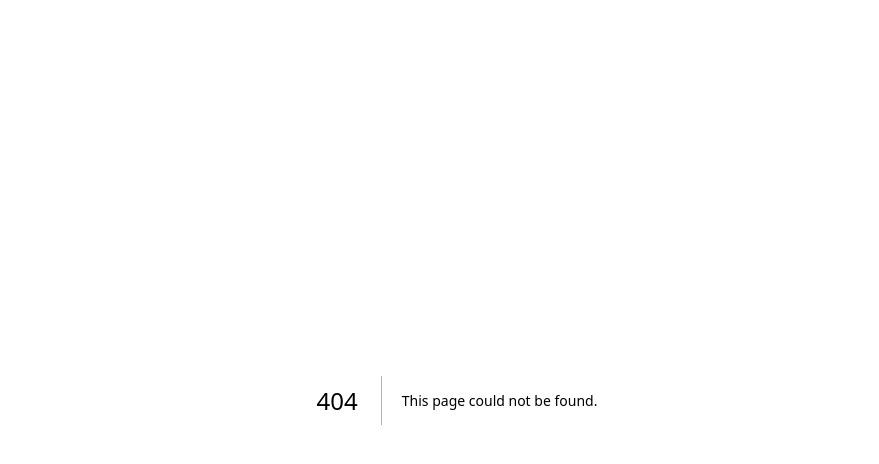
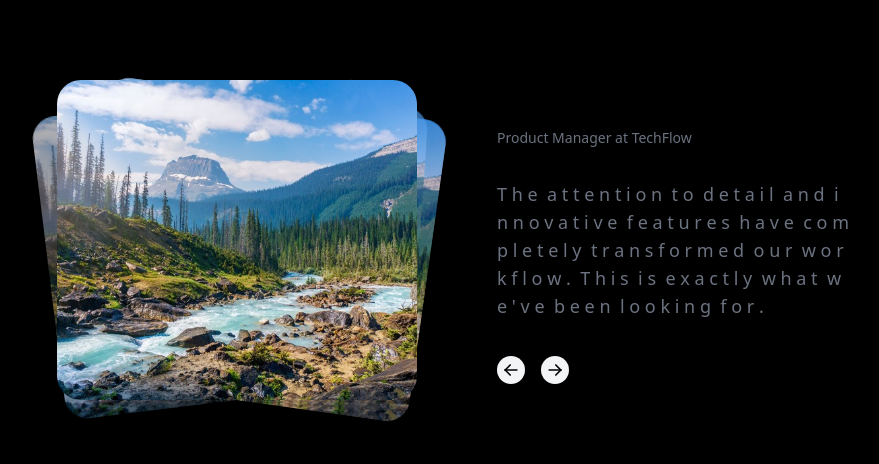
Before and after one commit to kennataddese6/portfolio, a Next.js app: page /animated-testimonial in a window 1280 px wide. Before the commit this address had no page. Shown: the top 464 px of the page, without its empty margins (183-1062 px from the left). Built offline with nearby package versions, Linux system fonts and the light colour scheme.

Commit message:
add testimonail ui

```diff
--- /dev/null
+++ b/app/animated-testimonial/page.tsx
@@ -0,0 +1,42 @@
+import { AnimatedTestimonials } from "@/components/ui/animated-testimonials"
+
+export default function AnimatedTestimonialsDemo() {
+  const testimonials = [
+    {
+      quote:
+        "The attention to detail and innovative features have completely transformed our workflow. This is exactly what we've been looking for.",
+      name: "Sarah Chen",
+      designation: "Product Manager at TechFlow",
+      src: "/image.png",
+    },
+    {
+      quote:
+        "Implementation was seamless and the results exceeded our expectations. The platform's flexibility is remarkable.",
+      name: "Michael Rodriguez",
+      designation: "CTO at InnovateSphere",
+      src: "/image.png",
+    },
+    {
+      quote:
+        "This solution has significantly improved our team's productivity. The intuitive interface makes complex tasks simple.",
+      name: "Emily Watson",
+      designation: "Operations Director at CloudScale",
+      src: "/image.png",
+    },
+    {
+      quote:
+        "Outstanding support and robust features. It's rare to find a product that delivers on all its promises.",
+      name: "James Kim",
+      designation: "Engineering Lead at DataPro",
+      src: "/image.png",
+    },
+    {
+      quote:
+        "The scalability and performance have been game-changing for our organization. Highly recommend to any growing business.",
+      name: "Lisa Thompson",
+      designation: "VP of Technology at FutureNet",
+      src: "/image.png",
+    },
+  ]
+  return <AnimatedTestimonials testimonials={testimonials} />
+}
--- /dev/null
+++ b/components/ui/animated-testimonials.tsx
@@ -0,0 +1,167 @@
+"use client"
+
+import { IconArrowLeft, IconArrowRight } from "@tabler/icons-react"
+import { motion, AnimatePresence } from "framer-motion"
+import Image from "next/image"
+import { useEffect, useState } from "react"
+
+type Testimonial = {
+  quote: string
+  name: string
+  designation: string
+  src: string
+}
+export const AnimatedTestimonials = ({
+  testimonials,
+  autoplay = false,
+}: {
+  testimonials: Testimonial[]
+  autoplay?: boolean
+}) => {
+  const [active, setActive] = useState(0)
+
+  const handleNext = () => {
+    setActive((prev) => (prev + 1) % testimonials.length)
+  }
+
+  const handlePrev = () => {
+    setActive((prev) => (prev - 1 + testimonials.length) % testimonials.length)
+  }
+
+  const isActive = (index: number) => {
+    return index === active
+  }
+
+  useEffect(() => {
+    if (autoplay) {
+      const interval = setInterval(handleNext, 5000)
+      return () => clearInterval(interval)
+    }
+  }, [autoplay])
+
+  const randomRotateY = () => {
+    return Math.floor(Math.random() * 21) - 10
+  }
+  return (
+    <div className="w-full h-full bg-black">
+      <div className="max-w-sm md:max-w-4xl mx-auto antialiased font-sans px-4 md:px-8 lg:px-12 py-20">
+        <div className="relative grid grid-cols-1 md:grid-cols-2  gap-20">
+          <div>
+            <div className="relative h-80 w-full">
+              <AnimatePresence>
+                {testimonials.map((testimonial, index) => (
+                  <motion.div
+                    key={index}
+                    initial={{
+                      opacity: 0,
+                      scale: 0.9,
+                      z: -100,
+                      rotate: randomRotateY(),
+                    }}
+                    animate={{
+                      opacity: isActive(index) ? 1 : 0.7,
+                      scale: isActive(index) ? 1 : 0.95,
+                      z: isActive(index) ? 0 : -100,
+                      rotate: isActive(index) ? 0 : randomRotateY(),
+                      zIndex: isActive(index)
+                        ? 999
+                        : testimonials.length + 2 - index,
+                      y: isActive(index) ? [0, -80, 0] : 0,
+                    }}
+                    exit={{
+                      opacity: 0,
+                      scale: 0.9,
+                      z: 100,
+                      rotate: randomRotateY(),
+                    }}
+                    transition={{
+                      duration: 0.4,
+                      ease: "easeInOut",
+                    }}
+                    className="absolute inset-0 origin-bottom"
+                  >
+                    <Image
+                      src={testimonial.src}
+                      alt={testimonial.name}
+                      width={500}
+                      height={500}
+                      draggable={false}
+                      className="h-full w-full rounded-3xl object-cover object-center"
+                    />
+                  </motion.div>
+                ))}
+              </AnimatePresence>
+            </div>
+          </div>
+          <div className="flex justify-between flex-col py-4">
+            <motion.div
+              key={active}
+              initial={{
+                y: 20,
+                opacity: 0,
+              }}
+              animate={{
+                y: 0,
+                opacity: 1,
+              }}
+              exit={{
+                y: -20,
+                opacity: 0,
+              }}
+              transition={{
+                duration: 0.2,
+                ease: "easeInOut",
+              }}
+            >
+              <h3 className="text-2xl font-bold dark:text-white text-black">
+                {testimonials[active].name}
+              </h3>
+              <p className="text-sm text-gray-500 dark:text-neutral-500">
+                {testimonials[active].designation}
+              </p>
+              <motion.p className="text-lg text-gray-500 mt-8 dark:text-neutral-300">
+                {testimonials[active].quote.split("").map((word, index) => (
+                  <motion.span
+                    key={index}
+                    initial={{
+                      filter: "blur(10px)",
+                      opacity: 0,
+                      y: 5,
+                    }}
+                    animate={{
+                      filter: "blur(0px)",
+                      opacity: 1,
+                      y: 0,
+                    }}
+                    transition={{
+                      duration: 0.2,
+                      ease: "easeInOut",
+                      delay: 0.02 * index,
+                    }}
+                    className="inline-block"
+                  >
+                    {word}&nbsp;
+                  </motion.span>
+                ))}
+              </motion.p>
+            </motion.div>
+            <div className="flex gap-4 pt-12 md:pt-0">
+              <button
+                onClick={handlePrev}
+                className="h-7 w-7 rounded-full bg-gray-100 dark:bg-neutral-800 flex items-center justify-center group/button"
+              >
+                <IconArrowLeft className="h-5 w-5 text-black dark:text-neutral-400 group-hover/button:rotate-12 transition-transform duration-300" />
+              </button>
+              <button
+                onClick={handleNext}
+                className="h-7 w-7 rounded-full bg-gray-100 dark:bg-neutral-800 flex items-center justify-center group/button"
+              >
+                <IconArrowRight className="h-5 w-5 text-black dark:text-neutral-400 group-hover/button:-rotate-12 transition-transform duration-300" />
+              </button>
+            </div>
+          </div>
+        </div>
+      </div>
+    </div>
+  )
+}
--- a/package.json
+++ b/package.json
@@ -9,6 +9,7 @@
     "lint": "next lint"
   },
   "dependencies": {
+    "@tabler/icons-react": "^3.29.0",
     "class-variance-authority": "^0.7.1",
     "clsx": "^2.1.1",
     "framer-motion": "^12.0.6",
```
Also changed, not shown: 1 other file (tests, documents, lock files or other folders).
